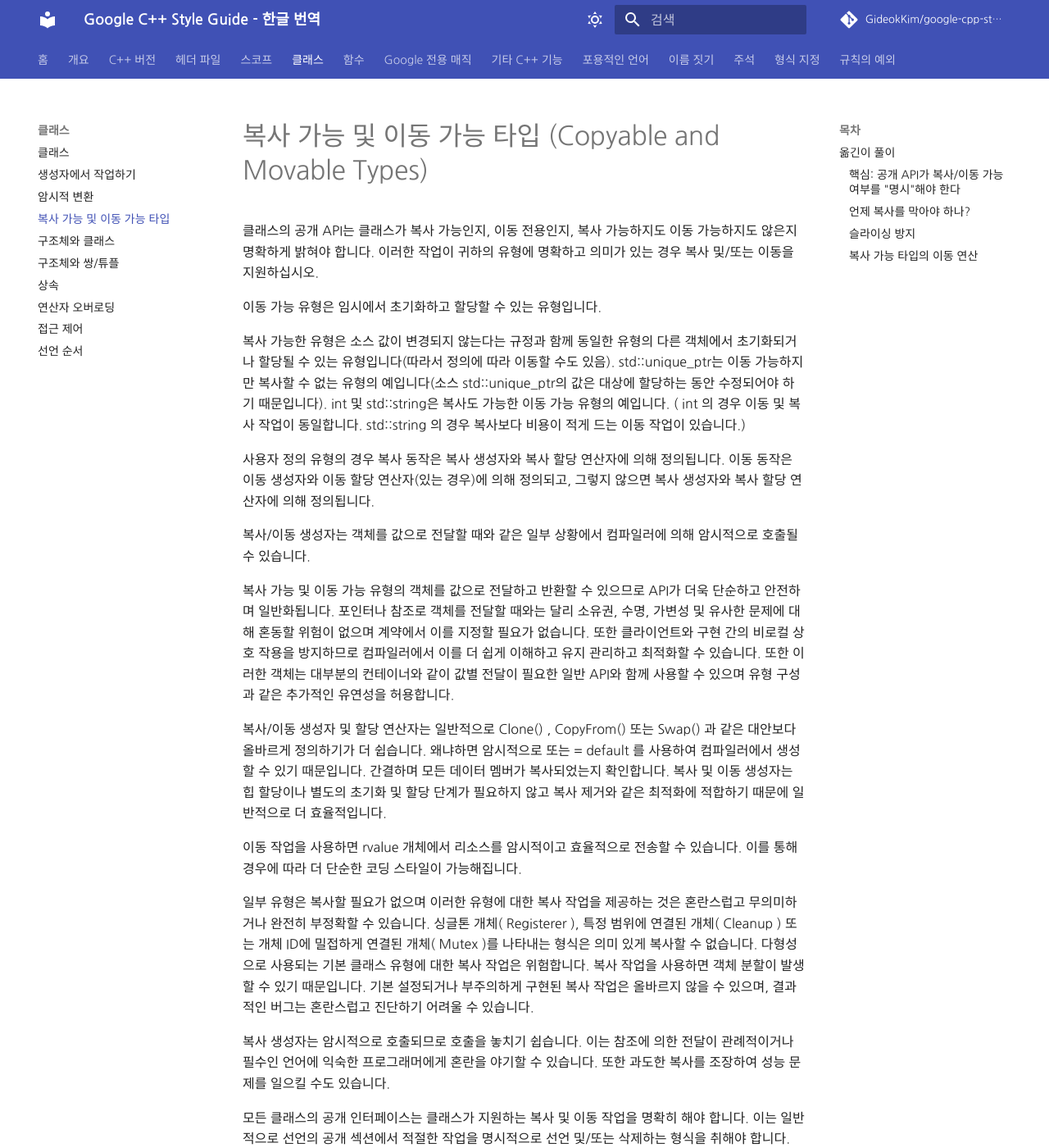
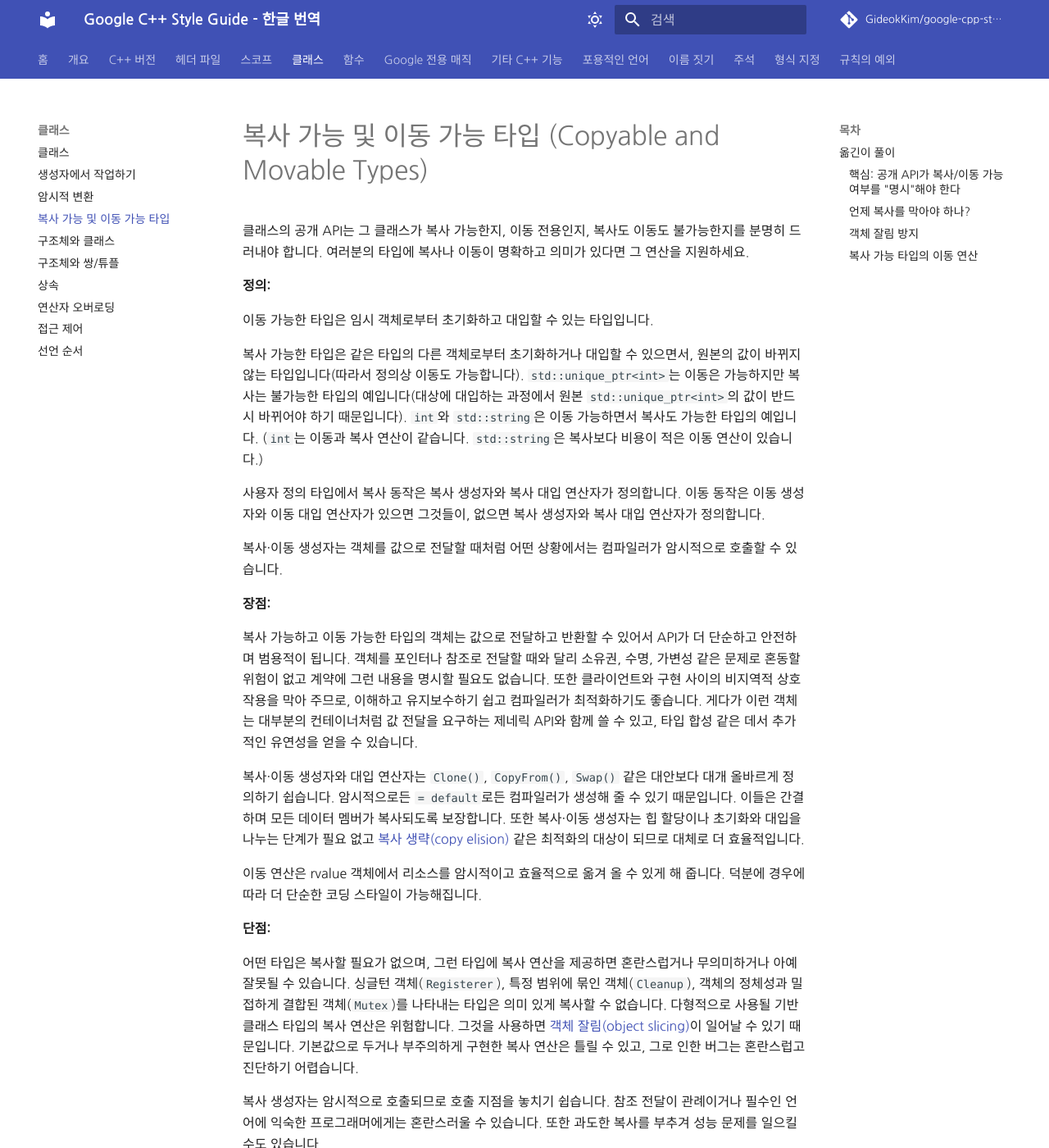
Before and after one commit to GideokKim/google-cpp-style-guide-kr, an MkDocs documentation site: the page built from google cpp style guide/copyable_and_movable_types.md, in a window 1280 px wide and 1400 px high. Shown: the whole window at 82% size. Built offline with MkDocs 1.6.1 and Material for MkDocs 9.7.7, drawn with Linux system fonts in a browser that asks for light colours; some web fonts are replaced; comment, search, counter and statistics services are not loaded; some of the changed text lies outside the part shown.

Commit message:
docs(classes): restore upstream structure in `copyable and movable types`
The page flattened the upstream Definition, Pros, Cons and Decision
blocks into one run of paragraphs and dropped all three hyperlinks: copy
elision, object slicing, and the Structs vs. Classes reference inside the
omission rules. Identifiers such as `std::unique_ptr<int>`, `Clone()`,
`Registerer` and `= default` were left unformatted, and `조각화` was used
for `slicing`, which loses the meaning that the derived part is cut away.

Restore the four block labels and the three links, mark identifiers as
code, translate the comments in the examples, and use "객체 잘림" for
`object slicing`. The example code itself is unchanged.

Resolves: #20

````diff
--- a/google cpp style guide/copyable_and_movable_types.md
+++ b/google cpp style guide/copyable_and_movable_types.md
@@ -1,28 +1,36 @@
 # 복사 가능 및 이동 가능 타입 (Copyable and Movable Types)
 
-클래스의 공개 API는 클래스가 복사 가능인지, 이동 전용인지, 복사 가능하지도 이동 가능하지도 않은지 명확하게 밝혀야 합니다. 이러한 작업이 귀하의 유형에 명확하고 의미가 있는 경우 복사 및/또는 이동을 지원하십시오.
+클래스의 공개 API는 그 클래스가 복사 가능한지, 이동 전용인지, 복사도 이동도 불가능한지를 분명히 드러내야 합니다. 여러분의 타입에 복사나 이동이 명확하고 의미가 있다면 그 연산을 지원하세요.
 
-이동 가능 유형은 임시에서 초기화하고 할당할 수 있는 유형입니다.
+**정의:**
 
-복사 가능한 유형은 소스 값이 변경되지 않는다는 규정과 함께 동일한 유형의 다른 객체에서 초기화되거나 할당될 수 있는 유형입니다(따라서 정의에 따라 이동할 수도 있음). std::unique_ptr<int>는 이동 가능하지만 복사할 수 없는 유형의 예입니다(소스 std::unique_ptr<int>의 값은 대상에 할당하는 동안 수정되어야 하기 때문입니다). int 및 std::string은 복사도 가능한 이동 가능 유형의 예입니다. ( int 의 경우 이동 및 복사 작업이 동일합니다. std::string 의 경우 복사보다 비용이 적게 드는 이동 작업이 있습니다.)
+이동 가능한 타입은 임시 객체로부터 초기화하고 대입할 수 있는 타입입니다.
 
-사용자 정의 유형의 경우 복사 동작은 복사 생성자와 복사 할당 연산자에 의해 정의됩니다. 이동 동작은 이동 생성자와 이동 할당 연산자(있는 경우)에 의해 정의되고, 그렇지 않으면 복사 생성자와 복사 할당 연산자에 의해 정의됩니다.
+복사 가능한 타입은 같은 타입의 다른 객체로부터 초기화하거나 대입할 수 있으면서, 원본의 값이 바뀌지 않는 타입입니다(따라서 정의상 이동도 가능합니다). `std::unique_ptr<int>`는 이동은 가능하지만 복사는 불가능한 타입의 예입니다(대상에 대입하는 과정에서 원본 `std::unique_ptr<int>`의 값이 반드시 바뀌어야 하기 때문입니다). `int`와 `std::string`은 이동 가능하면서 복사도 가능한 타입의 예입니다. (`int`는 이동과 복사 연산이 같습니다. `std::string`은 복사보다 비용이 적은 이동 연산이 있습니다.)
 
-복사/이동 생성자는 객체를 값으로 전달할 때와 같은 일부 상황에서 컴파일러에 의해 암시적으로 호출될 수 있습니다.
+사용자 정의 타입에서 복사 동작은 복사 생성자와 복사 대입 연산자가 정의합니다. 이동 동작은 이동 생성자와 이동 대입 연산자가 있으면 그것들이, 없으면 복사 생성자와 복사 대입 연산자가 정의합니다.
 
-복사 가능 및 이동 가능 유형의 객체를 값으로 전달하고 반환할 수 있으므로 API가 더욱 단순하고 안전하며 일반화됩니다. 포인터나 참조로 객체를 전달할 때와는 달리 소유권, 수명, 가변성 및 유사한 문제에 대해 혼동할 위험이 없으며 계약에서 이를 지정할 필요가 없습니다. 또한 클라이언트와 구현 간의 비로컬 상호 작용을 방지하므로 컴파일러에서 이를 더 쉽게 이해하고 유지 관리하고 최적화할 수 있습니다. 또한 이러한 객체는 대부분의 컨테이너와 같이 값별 전달이 필요한 일반 API와 함께 사용할 수 있으며 유형 구성과 같은 추가적인 유연성을 허용합니다.
+복사·이동 생성자는 객체를 값으로 전달할 때처럼 어떤 상황에서는 컴파일러가 암시적으로 호출할 수 있습니다.
 
-복사/이동 생성자 및 할당 연산자는 일반적으로 Clone() , CopyFrom() 또는 Swap() 과 같은 대안보다 올바르게 정의하기가 더 쉽습니다. 왜냐하면 암시적으로 또는 = default 를 사용하여 컴파일러에서 생성할 수 있기 때문입니다. 간결하며 모든 데이터 멤버가 복사되었는지 확인합니다. 복사 및 이동 생성자는 힙 할당이나 별도의 초기화 및 할당 단계가 필요하지 않고 복사 제거와 같은 최적화에 적합하기 때문에 일반적으로 더 효율적입니다.
+**장점:**
 
-이동 작업을 사용하면 rvalue 개체에서 리소스를 암시적이고 효율적으로 전송할 수 있습니다. 이를 통해 경우에 따라 더 단순한 코딩 스타일이 가능해집니다.
+복사 가능하고 이동 가능한 타입의 객체는 값으로 전달하고 반환할 수 있어서 API가 더 단순하고 안전하며 범용적이 됩니다. 객체를 포인터나 참조로 전달할 때와 달리 소유권, 수명, 가변성 같은 문제로 혼동할 위험이 없고 계약에 그런 내용을 명시할 필요도 없습니다. 또한 클라이언트와 구현 사이의 비지역적 상호작용을 막아 주므로, 이해하고 유지보수하기 쉽고 컴파일러가 최적화하기도 좋습니다. 게다가 이런 객체는 대부분의 컨테이너처럼 값 전달을 요구하는 제네릭 API와 함께 쓸 수 있고, 타입 합성 같은 데서 추가적인 유연성을 얻을 수 있습니다.
 
-일부 유형은 복사할 필요가 없으며 이러한 유형에 대한 복사 작업을 제공하는 것은 혼란스럽고 무의미하거나 완전히 부정확할 수 있습니다. 싱글톤 개체( Registerer ), 특정 범위에 연결된 개체( Cleanup ) 또는 개체 ID에 밀접하게 연결된 개체( Mutex )를 나타내는 형식은 의미 있게 복사할 수 없습니다. 다형성으로 사용되는 기본 클래스 유형에 대한 복사 작업은 위험합니다. 복사 작업을 사용하면 객체 분할이 발생할 수 있기 때문입니다. 기본 설정되거나 부주의하게 구현된 복사 작업은 올바르지 않을 수 있으며, 결과적인 버그는 혼란스럽고 진단하기 어려울 수 있습니다.
+복사·이동 생성자와 대입 연산자는 `Clone()`, `CopyFrom()`, `Swap()` 같은 대안보다 대개 올바르게 정의하기 쉽습니다. 암시적으로든 `= default`로든 컴파일러가 생성해 줄 수 있기 때문입니다. 이들은 간결하며 모든 데이터 멤버가 복사되도록 보장합니다. 또한 복사·이동 생성자는 힙 할당이나 초기화와 대입을 나누는 단계가 필요 없고 [복사 생략(copy elision)](http://en.cppreference.com/w/cpp/language/copy_elision) 같은 최적화의 대상이 되므로 대체로 더 효율적입니다.
 
-복사 생성자는 암시적으로 호출되므로 호출을 놓치기 쉽습니다. 이는 참조에 의한 전달이 관례적이거나 필수인 언어에 익숙한 프로그래머에게 혼란을 야기할 수 있습니다. 또한 과도한 복사를 조장하여 성능 문제를 일으킬 수도 있습니다.
+이동 연산은 rvalue 객체에서 리소스를 암시적이고 효율적으로 옮겨 올 수 있게 해 줍니다. 덕분에 경우에 따라 더 단순한 코딩 스타일이 가능해집니다.
 
-모든 클래스의 공개 인터페이스는 클래스가 지원하는 복사 및 이동 작업을 명확히 해야 합니다. 이는 일반적으로 선언의 공개 섹션에서 적절한 작업을 명시적으로 선언 및/또는 삭제하는 형식을 취해야 합니다.
+**단점:**
 
-특히 복사 가능한 클래스는 복사 작업을 명시적으로 선언해야 하고, 이동 전용 클래스는 이동 작업을 명시적으로 선언해야 하며, 복사 불가능/이동 가능한 클래스는 복사 작업을 명시적으로 삭제해야 합니다. 복사 가능한 클래스는 효율적인 이동을 지원하기 위해 이동 작업을 선언할 수도 있습니다. 네 가지 복사/이동 작업을 모두 명시적으로 선언하거나 삭제하는 것이 허용되지만 필수는 아닙니다. 복사 또는 이동 할당 연산자를 제공하는 경우 해당 생성자도 제공해야 합니다.
+어떤 타입은 복사할 필요가 없으며, 그런 타입에 복사 연산을 제공하면 혼란스럽거나 무의미하거나 아예 잘못될 수 있습니다. 싱글턴 객체(`Registerer`), 특정 범위에 묶인 객체(`Cleanup`), 객체의 정체성과 밀접하게 결합된 객체(`Mutex`)를 나타내는 타입은 의미 있게 복사할 수 없습니다. 다형적으로 사용될 기반 클래스 타입의 복사 연산은 위험합니다. 그것을 사용하면 [객체 잘림(object slicing)](https://en.wikipedia.org/wiki/Object_slicing)이 일어날 수 있기 때문입니다. 기본값으로 두거나 부주의하게 구현한 복사 연산은 틀릴 수 있고, 그로 인한 버그는 혼란스럽고 진단하기 어렵습니다.
+
+복사 생성자는 암시적으로 호출되므로 호출 지점을 놓치기 쉽습니다. 참조 전달이 관례이거나 필수인 언어에 익숙한 프로그래머에게는 혼란스러울 수 있습니다. 또한 과도한 복사를 부추겨 성능 문제를 일으킬 수도 있습니다.
+
+**결정:**
+
+모든 클래스의 공개 인터페이스는 그 클래스가 어떤 복사·이동 연산을 지원하는지 분명히 드러내야 합니다. 보통은 선언의 public 섹션에서 해당 연산을 명시적으로 선언하거나 삭제하는 형태가 됩니다.
+
+구체적으로, 복사 가능한 클래스는 복사 연산을 명시적으로 선언해야 하고, 이동 전용 클래스는 이동 연산을 명시적으로 선언해야 하며, 복사·이동이 불가능한 클래스는 복사 연산을 명시적으로 삭제해야 합니다. 복사 가능한 클래스가 효율적인 이동을 지원하기 위해 이동 연산을 함께 선언해도 됩니다. 네 가지 복사·이동 연산을 모두 명시적으로 선언하거나 삭제하는 것도 허용되지만 필수는 아닙니다. 복사 또는 이동 대입 연산자를 제공한다면 그에 대응하는 생성자도 제공해야 합니다.
 
 ```cpp
 class Copyable {
@@ -30,8 +38,8 @@ class Copyable {
   Copyable(const Copyable& other) = default;
   Copyable& operator=(const Copyable& other) = default;
 
-  // The implicit move operations are suppressed by the declarations above.
-  // You may explicitly declare move operations to support efficient moves.
+  // 위 선언 때문에 암시적 이동 연산은 억제됩니다.
+  // 효율적인 이동을 지원하려면 이동 연산을 명시적으로 선언해도 됩니다.
 };
 
 class MoveOnly {
@@ -39,36 +47,36 @@ class MoveOnly {
   MoveOnly(MoveOnly&& other) = default;
   MoveOnly& operator=(MoveOnly&& other) = default;
 
-  // The copy operations are implicitly deleted, but you can
-  // spell that out explicitly if you want:
+  // 복사 연산은 암시적으로 삭제되지만, 원한다면
+  // 아래처럼 명시적으로 적어도 됩니다.
   MoveOnly(const MoveOnly&) = delete;
   MoveOnly& operator=(const MoveOnly&) = delete;
 };
 
 class NotCopyableOrMovable {
  public:
-  // Not copyable or movable
+  // 복사도 이동도 불가능합니다.
   NotCopyableOrMovable(const NotCopyableOrMovable&) = delete;
   NotCopyableOrMovable& operator=(const NotCopyableOrMovable&)
       = delete;
 
-  // The move operations are implicitly disabled, but you can
-  // spell that out explicitly if you want:
+  // 이동 연산은 암시적으로 비활성화되지만, 원한다면
+  // 아래처럼 명시적으로 적어도 됩니다.
   NotCopyableOrMovable(NotCopyableOrMovable&&) = delete;
   NotCopyableOrMovable& operator=(NotCopyableOrMovable&&)
       = delete;
 };
 ```
 
-이러한 선언/삭제는 명백한 경우에만 생략할 수 있습니다.
+이런 선언·삭제는 명백한 경우에만 생략할 수 있습니다.
 
-- 클래스에 구조체 또는 인터페이스 전용 기본 클래스와 같은 비공개 섹션이 없는 경우 복사 가능성/이동 가능성은 공개 데이터 멤버의 복사 가능성/이동 가능성에 의해 결정될 수 있습니다.
-- 기본 클래스가 복사 가능하거나 이동 가능하지 않은 경우 파생 클래스도 당연히 그렇지 않습니다. 이러한 작업을 암시적으로 남겨두는 인터페이스 전용 기본 클래스만으로는 구체적인 하위 클래스를 명확하게 만드는 데 충분하지 않습니다.
-- 복사에 대한 생성자 또는 할당 작업을 명시적으로 선언하거나 삭제하면 다른 복사 작업은 명확하지 않으므로 선언하거나 삭제해야 합니다. 이동 작업도 마찬가지입니다.
+- 클래스에 private 섹션이 없다면([구조체](structs_vs_classes.md)나 인터페이스 전용 기반 클래스처럼), 복사·이동 가능 여부는 public 데이터 멤버의 복사·이동 가능 여부로 결정될 수 있습니다.
+- 기반 클래스가 복사도 이동도 불가능한 것이 분명하다면, 파생 클래스도 자연히 그렇습니다. 다만 이 연산들을 암시적으로 남겨 둔 인터페이스 전용 기반 클래스만으로는 구체적인 하위 클래스가 명백해지지 않습니다.
+- 복사의 생성자나 대입 연산 중 하나를 명시적으로 선언하거나 삭제했다면, 나머지 복사 연산은 더 이상 명백하지 않으므로 함께 선언하거나 삭제해야 합니다. 이동 연산도 마찬가지입니다.
 
-일반 사용자에게 복사/이동의 의미가 명확하지 않거나 예상치 못한 비용이 발생하는 경우 유형을 복사/이동할 수 없어야 합니다. 복사 가능한 유형에 대한 이동 작업은 엄격하게 성능 최적화이며 잠재적인 버그 및 복잡성 소스이므로 해당 복사 작업보다 훨씬 더 효율적인 경우가 아니면 정의하지 마세요. 유형이 복사 작업을 제공하는 경우 해당 작업의 기본 구현이 올바르도록 클래스를 디자인하는 것이 좋습니다. 다른 코드와 마찬가지로 기본 작업의 정확성을 검토하는 것을 잊지 마세요.
+복사·이동의 의미가 보통의 사용자에게 명확하지 않거나 예상치 못한 비용이 든다면 그 타입은 복사·이동 가능해서는 안 됩니다. 복사 가능한 타입의 이동 연산은 순전히 성능 최적화이며 버그와 복잡성의 잠재적 원천이므로, 대응하는 복사 연산보다 확연히 효율적인 경우가 아니라면 정의하지 마세요. 타입이 복사 연산을 제공한다면, 그 연산의 기본 구현이 올바르도록 클래스를 설계하기를 권장합니다. 다른 코드와 마찬가지로 기본 생성된 연산의 정확성도 잊지 말고 검토하세요.
 
-조각화 위험을 제거하려면 생성자를 보호하거나 소멸자를 보호한다고 선언하거나 하나 이상의 순수 가상 멤버 함수를 제공하여 기본 클래스를 추상화하는 것이 좋습니다. 구체적인 클래스에서 파생되는 것을 피하는 것이 좋습니다.
+객체 잘림의 위험을 없애려면 기반 클래스를 추상 클래스로 만드는 편이 좋습니다. 생성자를 `protected`로 두거나, 소멸자를 `protected`로 선언하거나, 순수 가상 멤버 함수를 하나 이상 두면 됩니다. 구체 클래스로부터 파생하는 것은 피하세요.
 
 ---
 
@@ -103,11 +111,11 @@ class NotCopyableOrMovable {
 
 ### 언제 복사를 막아야 하나?
 
-복사의 의미가 불분명하거나 예상치 못한 비용이 드는 타입은 복사 가능하게 만들지 마세요. 싱글톤(`Registerer`), 특정 스코프에 묶인 객체(`Cleanup`), 정체성이 중요한 객체(`Mutex`)가 그렇습니다. 특히 **다형적으로 쓰이는 기본 클래스**는 복사 시 객체 슬라이싱(object slicing)이 발생하므로 위험합니다.
+복사의 의미가 불분명하거나 예상치 못한 비용이 드는 타입은 복사 가능하게 만들지 마세요. 싱글턴(`Registerer`), 특정 스코프에 묶인 객체(`Cleanup`), 정체성이 중요한 객체(`Mutex`)가 그렇습니다. 특히 **다형적으로 쓰이는 기반 클래스**는 복사 시 객체 잘림(object slicing)이 발생하므로 위험합니다.
 
-### 슬라이싱 방지
+### 객체 잘림 방지
 
-기본 클래스는 추상으로 만드세요 — 생성자나 소멸자를 `protected`로 두거나, 순수 가상 함수를 하나 이상 두는 방법이 있습니다. 구체 클래스에서 파생하는 것은 피하세요.
+기반 클래스는 추상으로 만드세요 — 생성자나 소멸자를 `protected`로 두거나, 순수 가상 함수를 하나 이상 두는 방법이 있습니다. 구체 클래스에서 파생하는 것은 피하세요.
 
 ### 복사 가능 타입의 이동 연산
 
````
